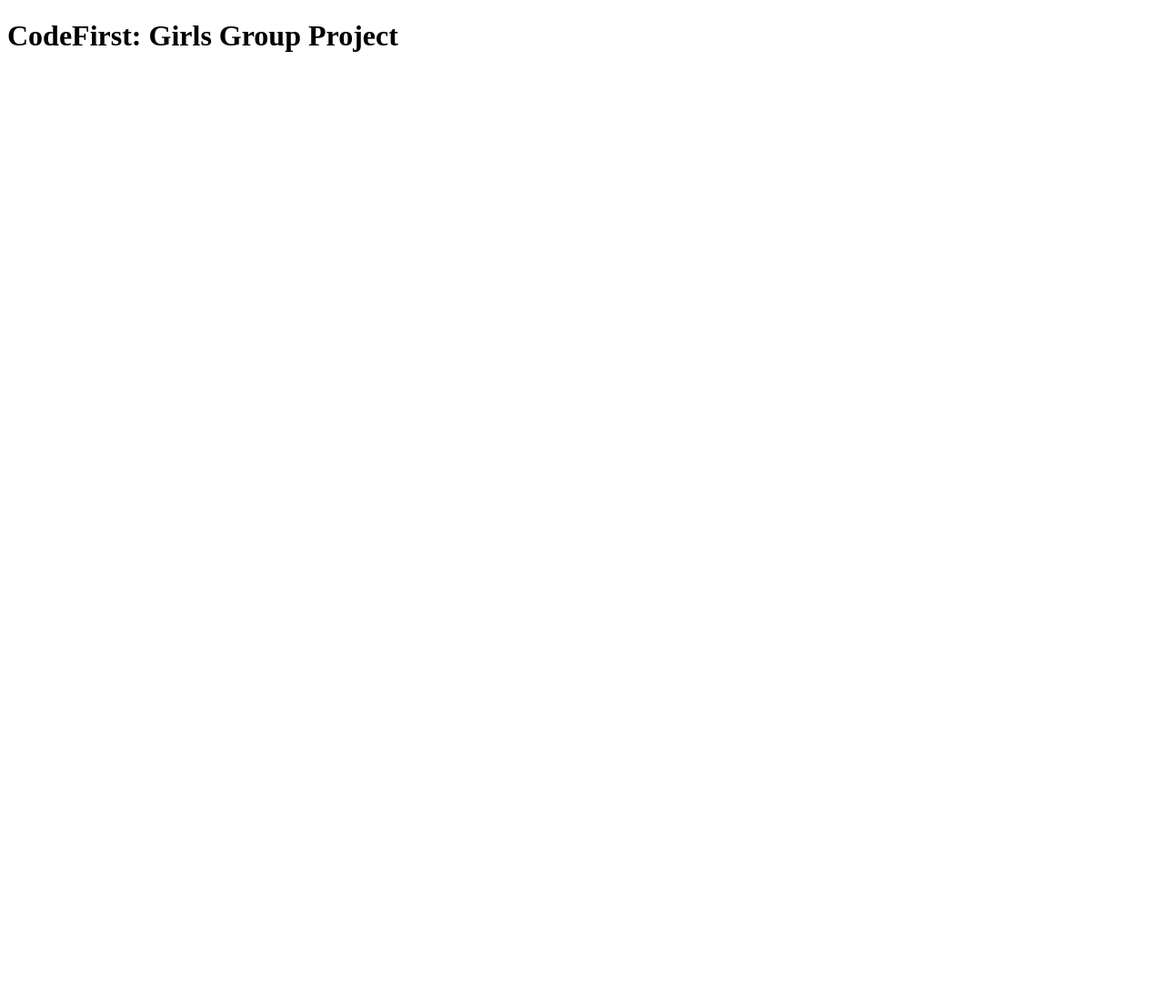
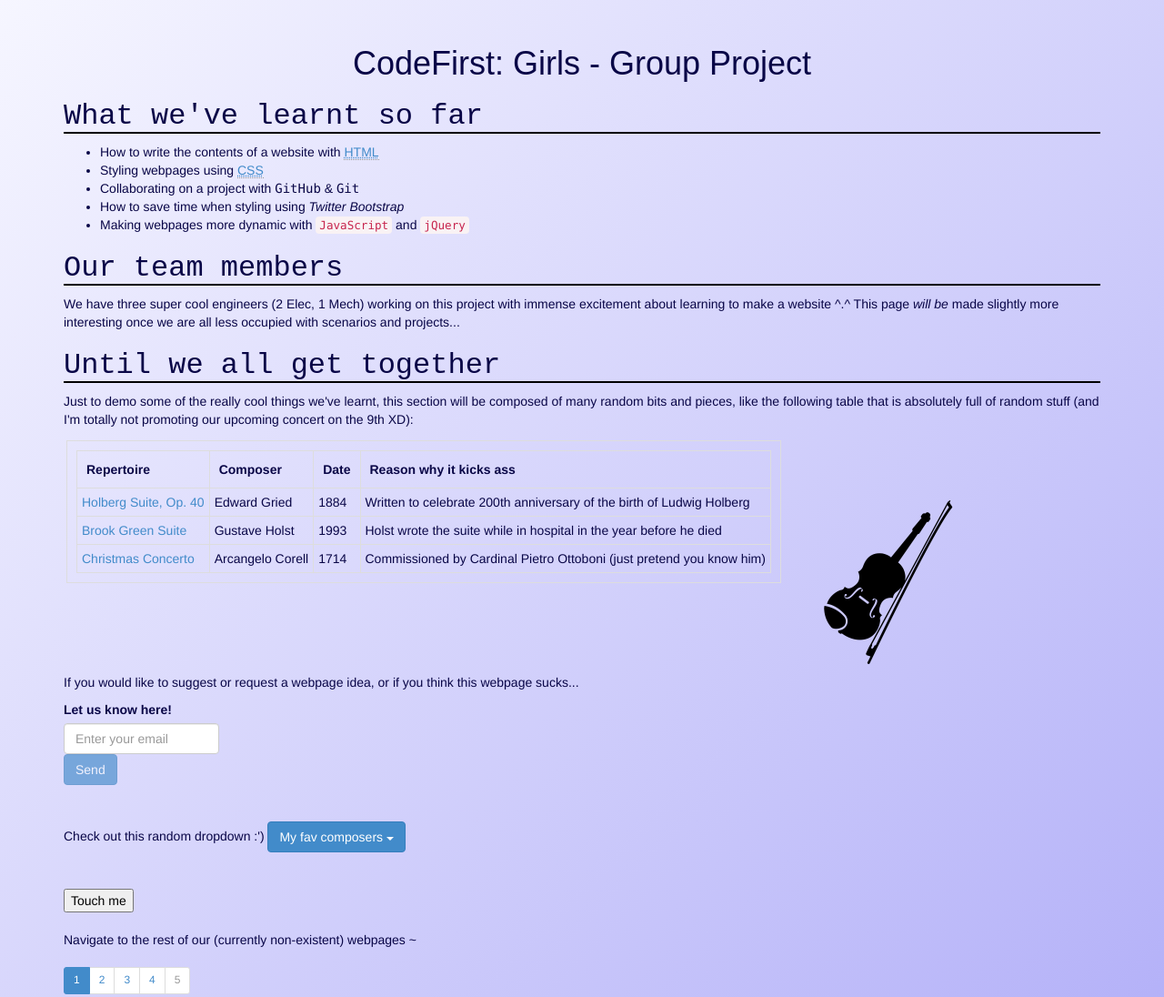
Before and after one commit to dilatoy/dilatoy.github.io, a plain HTML site: page index.html in a window 1280 px wide. Shown: the top 1096 px of the page at 91% size. Before the commit the page ends 800 px from the top, so only its background shows below. Drawn offline with nearby package versions, Linux system fonts and the light colour scheme.

Commit message:
jQuery libraries added - bootsrap functions explored

```diff
--- a/index.html
+++ b/index.html
@@ -1,12 +1,119 @@
 <!DOCTYPE html>
-<html>
+<html lang="en">
   <head>
     <meta charset="utf-8">
-    <title>Our webpage</title>
+    <!-- to be responsive to mobile devices -->
+    <meta name="viewport" content="width=device-width, initial-scale=1">
+
+    <title>Our super cool webpage</title>
+    <!-- CSS libraries -->
+    <link rel="stylesheet" href="dist/css/bootstrap.css">
+    <link rel="stylesheet" type="text/css" href="style.css">
+    <!-- jQuery library -->
+    <script src="https://code.jquery.com/jquery-3.2.1.min.js"></script>
+    <script src="dist/js/bootstrap.min.js"></script>
   </head>
+
   <body>
-    <h1>CodeFirst: Girls Group Project</h1>
+    <div class="container">
 
-    <p></p>
+      <h1>CodeFirst: Girls - Group Project</h1>
+
+      <!-- Everything done in the course so far -->
+      <h2>What we've learnt so far</h2>
+      <div id="learnt">
+        <p><ul>
+          <li>How to write the contents of a website
+            with <a href="https://www.w3schools.com/html/"><abbr title="HyperText Markup Language">HTML</abbr></a></li>
+            <li>Styling webpages using <a href="https://css-tricks.com/"><abbr title="Cascaded StyleSheet">CSS</abbr></a></li>
+            <li>Collaborating on a project with <kbd>GitHub</kbd> & <kbd>Git</kbd></li>
+            <li>How to save time when styling using <em>Twitter Bootstrap</em></li>
+            <li>Making webpages more dynamic with <code>JavaScript</code> and <code>jQuery</code></li>
+          </ul> </p>
+      </div>
+
+      <!-- Who we are -->
+      <h2>Our team members</h2>
+      <div id="us">
+        <p>We have three super cool engineers (2 Elec, 1 Mech) working
+          on this project with immense excitement about learning to make
+          a website ^.^ This page <em>will be</em> made slightly more interesting
+          once we are all less occupied with scenarios and projects...<br>
+      </div>
+
+      <!-- Random info to show off our skills-->
+      <h2>Until we all get together</h2>
+      <div id="random">
+        <p>Just to demo some of the really cool things we've learnt, this section
+          will be composed of many random bits and pieces, like the following table
+          that is absolutely full of random stuff (and I'm totally not promoting our
+          upcoming concert on the 9th XD):</p>
+
+        <!-- Table that is totally not promoting the concert -->
+        <table class="table-hover table-bordered" id="tablee">
+          <tr>
+                  <th>Repertoire</th>
+                  <th>Composer</th>
+                  <th>Date</th>
+                  <th>Reason why it kicks ass</th>
+                </tr>
+          <tr>
+                  <td><a href="https://www.youtube.com/watch?v=OPfxfO4NG1E">Holberg Suite, Op. 40</a></td>
+                  <td>Edward Gried</td>
+                  <td>1884</td>
+                  <td>Written to celebrate 200th anniversary of the birth of Ludwig Holberg</td>
+                </tr>
+          <tr>
+                  <td><a href="https://www.youtube.com/watch?v=_S0tFb29kFI">Brook Green Suite</a></td>
+                  <td>Gustave Holst</td>
+                  <td>1993</td>
+                  <td>Holst wrote the suite while in hospital in the year before he died</td>
+                </tr>
+          <tr>
+                  <td><a href="https://www.youtube.com/watch?v=_4pqLqmHkx4">Christmas Concerto</a></td>
+                  <td>Arcangelo Corell</td>
+                  <td>1714</td>
+                  <td>Commissioned by Cardinal Pietro Ottoboni (just pretend you know him)</td>
+                </tr>
+        </table>
+        <img id="violin" src="img/violin.png" alt="UCL String Orchestra Rocks!">
+      </div>
+
+      <!-- Suggestions box + button -->
+      If you would like to suggest or request a webpage idea, or if you think this webpage sucks...</p>
+      <div id="social">
+            <label for="email">Let us know here!</label>
+            <input type="text" class='form-control' name="email" placeholder="Enter your email" >
+            <button type="submit" class='btn btn-primary disabled'>Send</button>
+      </div><br><br>
+
+      <!-- Dropdown -->
+      <div class="dropdown">
+        Check out this random dropdown :')
+        <button class="btn btn-primary dropdown-toggle" type="button" data-toggle="dropdown">My fav composers
+          <span class="caret"></span></button> <!-- creates the icon that indicates it's a DD-->
+          <ul class="dropdown-menu">
+            <li><a href="#">Saint-Saëns</a></li>
+            <li><a href="#">Dvořák</a></li>
+            <li><a href="#">Beethoven</a></li>
+          </ul>
+        </div><br><br>
+
+        <button data-toggle="collapse" data-target="#demo">Touch me</button>
+
+        <div id="demo" class="collapse">
+          Lorem ipsum dolor text....
+        </div><br><br>
+
+      <!-- Pagination: alt. use Breadcrumbs -->
+      Navigate to the rest of our (currently non-existent) webpages ~<br>
+      <ul class="pagination pagination-sm">
+        <li class="active"><a href="#">1</a></li>
+        <li><a href="#">2</a></li>
+        <li><a href="#">3</a></li>
+        <li><a href="#">4</a></li>
+        <li class="disabled"><a href="#">5</a></li>
+      </ul>
+    </div>
   </body>
 </html>
```
Also changed, not shown: README.txt, 5 other files.
